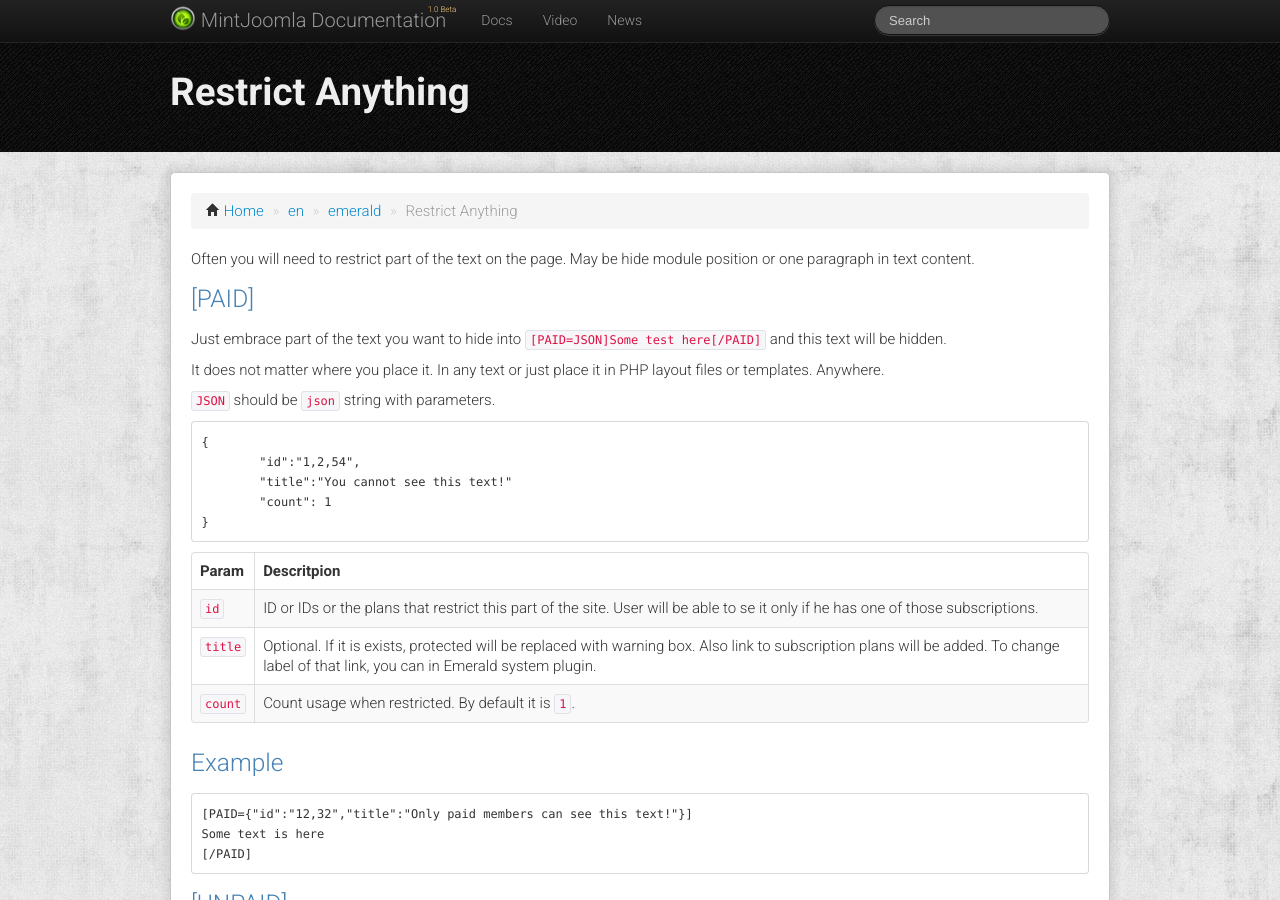
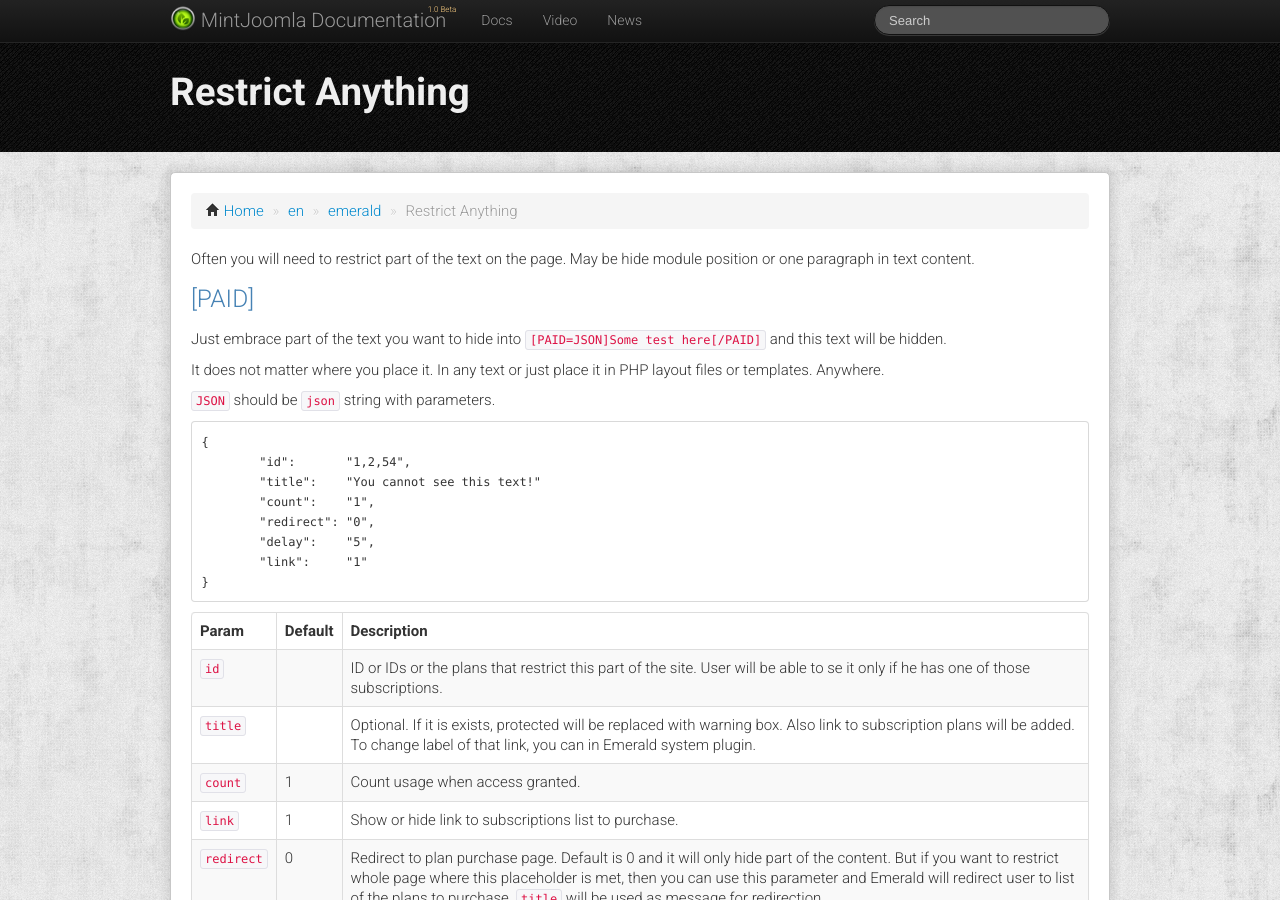
Before and after one commit to MintJoomla/MintJoomla.github.io, a Jekyll site: the page built from en/emerald/_posts/2014-03-10-restrict-anything.md, in a window 1280 px wide and 900 px high. Built offline with Jekyll 4.4.1, drawn with Linux system fonts in a browser that asks for light colours; comment, search, counter and statistics services are not loaded; some of the changed text lies outside the part shown.

Commit message:
everything

```diff
--- a/en/emerald/_posts/2014-03-10-restrict-anything.md
+++ b/en/emerald/_posts/2014-03-10-restrict-anything.md
@@ -17,16 +17,23 @@
 
 
 	{
-		"id":"1,2,54",
-		"title":"You cannot see this text!"
-		"count": 1
+		"id":       "1,2,54",
+		"title":    "You cannot see this text!"
+		"count":    "1",
+		"redirect": "0",
+		"delay":    "5",
+		"link":     "1"
 	}
 
-Param | Descritpion
-------|---
-`id`    | ID or IDs or the plans that restrict this part of the site. User will be able to se it only if he has one of those subscriptions.
-`title` | Optional. If it is exists, protected will be replaced with warning box. Also link to subscription plans will be added. To change label of that link, you can in Emerald system plugin.
-`count` | Count usage when restricted. By default it is `1`.
+Param | Default | Description
+------|---|---
+`id`    | | ID or IDs or the plans that restrict this part of the site. User will be able to se it only if he has one of those subscriptions.
+`title` | | Optional. If it is exists, protected will be replaced with warning box. Also link to subscription plans will be added. To change label of that link, you can in Emerald system plugin.
+`count` | 1 | Count usage when access granted.
+`link` | 1 | Show or hide link to subscriptions list to purchase.
+`redirect` | 0| Redirect to plan purchase page. Default is 0 and it will only hide part of the content. But if you want to restrict whole page where this placeholder is met, then you can use this parameter and Emerald will redirect user to list of the plans to purchase. `title` will be used as message for redirection.
+`delay` | 0 | How many days after subscription was purchased to access this content.
+
 
 ### Example
 
```
